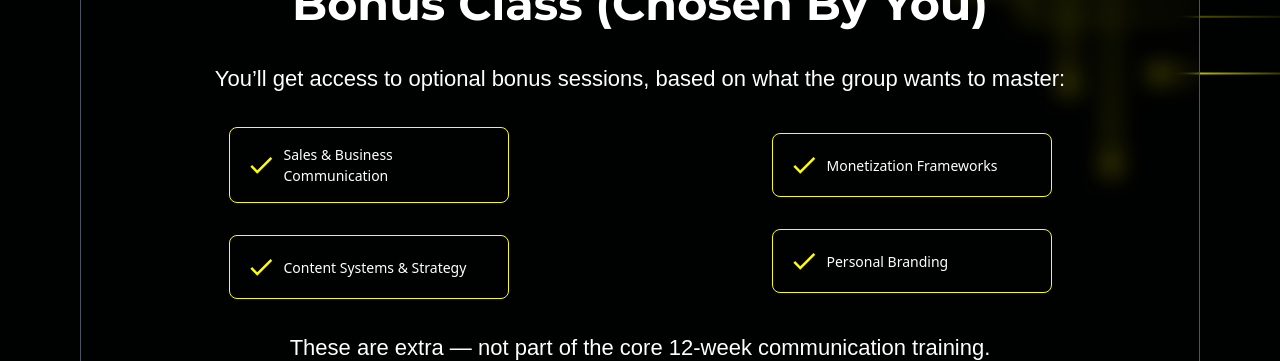
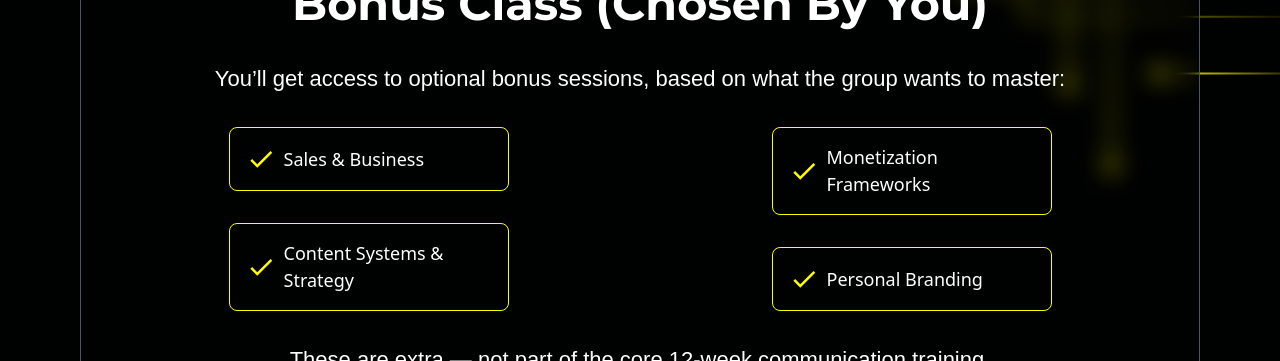
Before and after one commit to yapcapitalist/YC, a React (Vite) app: page / in a window 1280 px wide. Shown: the part 7180-7541 px from the top of the page. Built offline with nearby package versions, Linux system fonts and the light colour scheme; a web font is replaced by a local one.

Commit message:
why bonus

```diff
--- a/src/components/BonusTracks.jsx
+++ b/src/components/BonusTracks.jsx
@@ -55,28 +55,30 @@ const BonusTracks = () => {
 
                 <div className='flex flex-col sm:flex-row'>
                     <ul className="text-left text-white flex justify-center items-center flex-col space-y-4 mb-8  list-inside max-w-3xl mx-auto gap-4">
-                        <li className='flex items-center  gap-2  border border-[#fefe00] rounded-[8px] w-[280px] p-4'>
+                        <li className='flex !text-[18px] items-center gap-2  border border-[#fefe00] rounded-[8px] w-[280px] p-4'>
                             <span className="text-yellow-400">
                                 <svg className="checksvg" width="30" height="30" viewBox="0 0 30 30" fill="none" xmlns="http://www.w3.org/2000/svg">
                                     <path d="M26.25 8.7498L11.25 23.7498L4.375 16.8748L6.1375 15.1123L11.25 20.2123L24.4875 6.9873L26.25 8.7498Z" fill="#FEFE00" />
                                 </svg>
-                            </span>Sales & Business Communication
+                            </span>Sales & Business
                         </li>
-                        <li className='flex items-center gap-2 border border-[#fefe00] rounded-[8px] w-[280px] p-4'><span className="text-yellow-400"><svg className="checksvg" width="30" height="30" viewBox="0 0 30 30" fill="none" xmlns="http://www.w3.org/2000/svg">
+                        <li className='flex !text-[18px] items-center gap-2 border border-[#fefe00] rounded-[8px] w-[280px] p-4'><span className="text-yellow-400"><svg className="checksvg" width="30" height="30" viewBox="0 0 30 30" fill="none" xmlns="http://www.w3.org/2000/svg">
                             <path d="M26.25 8.7498L11.25 23.7498L4.375 16.8748L6.1375 15.1123L11.25 20.2123L24.4875 6.9873L26.25 8.7498Z" fill="#FEFE00" />
                         </svg>
                         </span>Content Systems & Strategy</li>
                     </ul>
                     <ul className="text-left text-white flex justify-center items-center flex-col space-y-4 mb-8  list-inside max-w-3xl mx-auto gap-4">
 
-                        <li className='flex items-center gap-2 border border-[#fefe00] rounded-[8px] w-[280px] p-4'><span className="text-yellow-400"><svg className="checksvg" width="30" height="30" viewBox="0 0 30 30" fill="none" xmlns="http://www.w3.org/2000/svg">
+                        <li className='flex !text-[18px] items-center gap-2 border border-[#fefe00] rounded-[8px] w-[280px] p-4'><span className="text-yellow-400"><svg className="checksvg" width="30" height="30" viewBox="0 0 30 30" fill="none" xmlns="http://www.w3.org/2000/svg">
                             <path d="M26.25 8.7498L11.25 23.7498L4.375 16.8748L6.1375 15.1123L11.25 20.2123L24.4875 6.9873L26.25 8.7498Z" fill="#FEFE00" />
                         </svg>
-                        </span>Monetization Frameworks</li>
-                        <li className='flex items-center gap-2 border border-[#fefe00] rounded-[8px] w-[280px] p-4'><span className="text-yellow-400"><svg className="checksvg" width="30" height="30" viewBox="0 0 30 30" fill="none" xmlns="http://www.w3.org/2000/svg">
+                        </span>Monetization Frameworks
+                        </li>
+                        <li className='flex !text-[18px] items-center gap-2 border border-[#fefe00] rounded-[8px] w-[280px] p-4'><span className="text-yellow-400"><svg className="checksvg" width="30" height="30" viewBox="0 0 30 30" fill="none" xmlns="http://www.w3.org/2000/svg">
                             <path d="M26.25 8.7498L11.25 23.7498L4.375 16.8748L6.1375 15.1123L11.25 20.2123L24.4875 6.9873L26.25 8.7498Z" fill="#FEFE00" />
                         </svg>
-                        </span>Personal Branding</li>
+                        </span>Personal Branding
+                        </li>
                     </ul>
                 </div>
 
--- a/src/components/WhyYc.jsx
+++ b/src/components/WhyYc.jsx
@@ -128,10 +128,10 @@ const WhyYc = () => {
                     <div key={idx} className={`absolute ${item.className} w-[116px] sm:w-[348px]`} >
                         <div className="bg-gradient-to-br from-[#FEFE00] to-[#464600] p-[1px] rounded-[4px] sm:rounded-[10px]">
                             <div className="bg-[#131013] flex items-center rounded-[4px] sm:rounded-[9px] px-1 py-1 sm:px-5 sm:py-4">
-                                <div className="rounded-[4px] sm:rounded-full border-1 sm:border-2 border-[#FEFE00] p-[2px] sm:p-[10px] mr-1 sm:mr-4">
+                                <div className="rounded-[8px] sm:rounded-full border-1 sm:border-2 border-[#FEFE00] p-[2px] sm:p-[10px] mr-1 sm:mr-4">
                                     <svg
                                         xmlns="http://www.w3.org/2000/svg"
-                                        className=" w-1 h-1 sm:w-4 sm:h-4 text-[#FEFE00]"
+                                        className=" w-2 h-2 sm:w-4 sm:h-4 text-[#FEFE00]"
                                         fill="currentColor"
                                         viewBox="0 0 256 256"
                                     >
```
